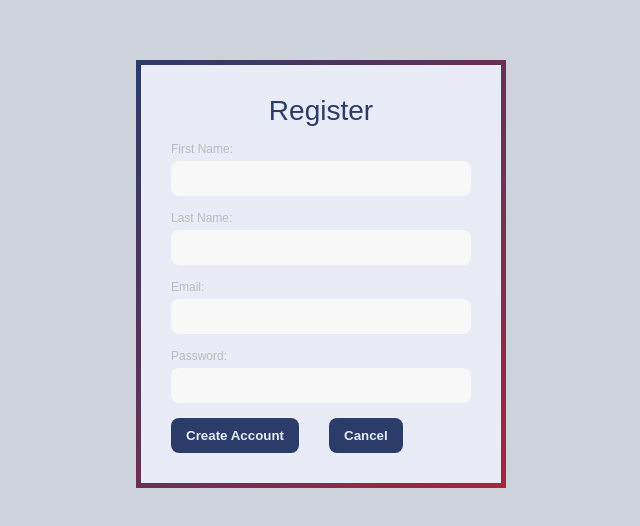
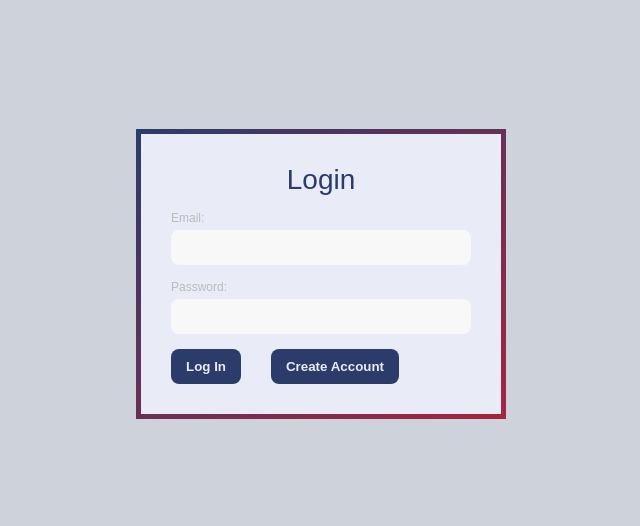
Before and after one commit to ASTRA1337/Study-Room-Reservation-System, a React (Create React App) app: page / in a window 1280 px wide. Shown: the part 126-652 px from the top of the page, without its empty margins (319-959 px from the left). Built offline with nearby package versions, Linux system fonts and the light colour scheme.

Commit message:
Adde React Router to project

```diff
--- a/package.json
+++ b/package.json
@@ -8,6 +8,7 @@
     "@testing-library/user-event": "^12.8.3",
     "react": "^17.0.2",
     "react-dom": "^17.0.2",
+    "react-router-dom": "^5.3.0",
     "react-scripts": "4.0.3",
     "web-vitals": "^1.1.2"
   },
--- a/src/App.js
+++ b/src/App.js
@@ -1,4 +1,5 @@
 import React, {useState} from 'react';
+import { Route } from 'react-router';
 import LoginForm from './components/LoginForm';
 import RegForm from './components/RegForm';
 
@@ -33,7 +34,7 @@ function App() {
     //console.log(details);
     if(details.email === adminUser.email && details.password === adminUser.password){
       setUser({
-        name: details.name,     //TODO: This should be able to retrive name of registered user and display it. Also change hardcode on line 41 in span.
+        name: details.name,     //TODO: This should be able to retrive name of registered user and display it. Also change hardcode on line 56 in span.
         email: details.email
       });
     }else{
@@ -58,8 +59,8 @@ function App() {
           <button onClick={Logout}>Logout</button>
         </div>
       ): (
-        <RegForm Register={Register} error={error} />
-        //<LoginForm Login={Login} error={error} />
+        //<RegForm Register={Register} error={error} />
+        <LoginForm Login={Login} error={error} />
       )}
     </div>
   );
```
Also changed, not shown: 1 other file (tests, documents, lock files or other folders).
